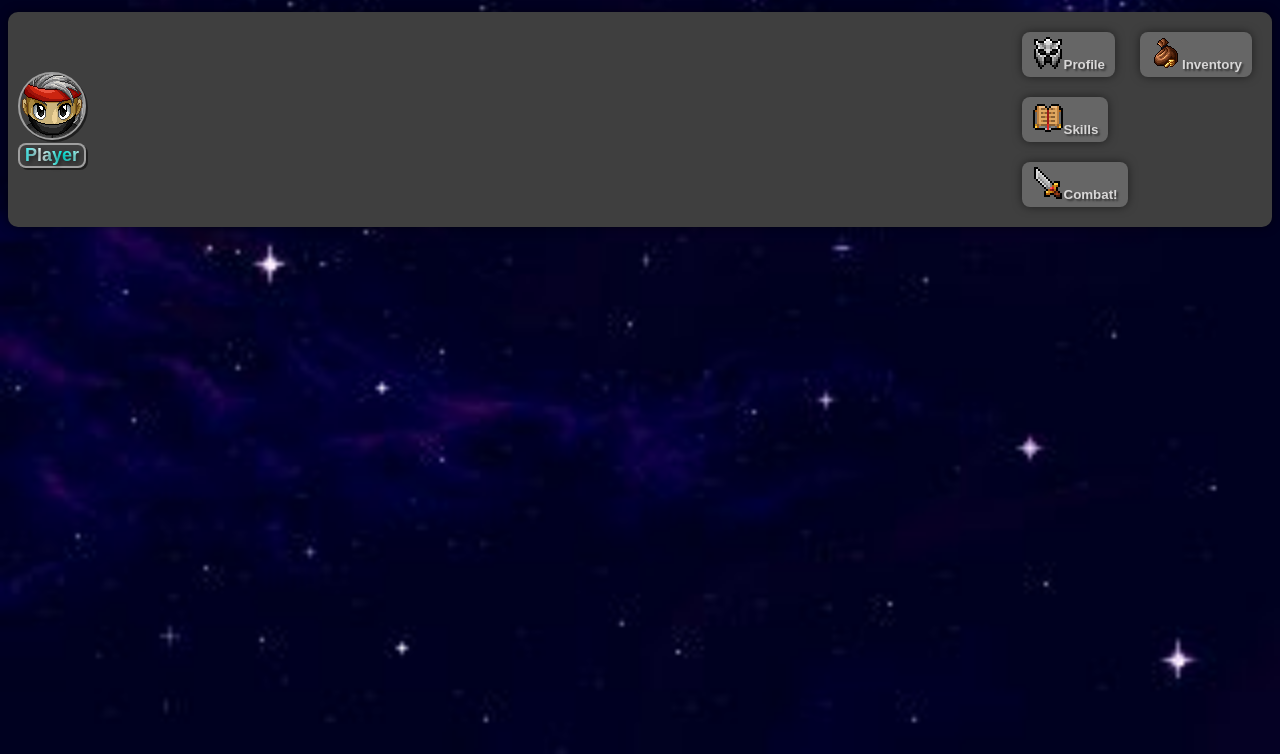
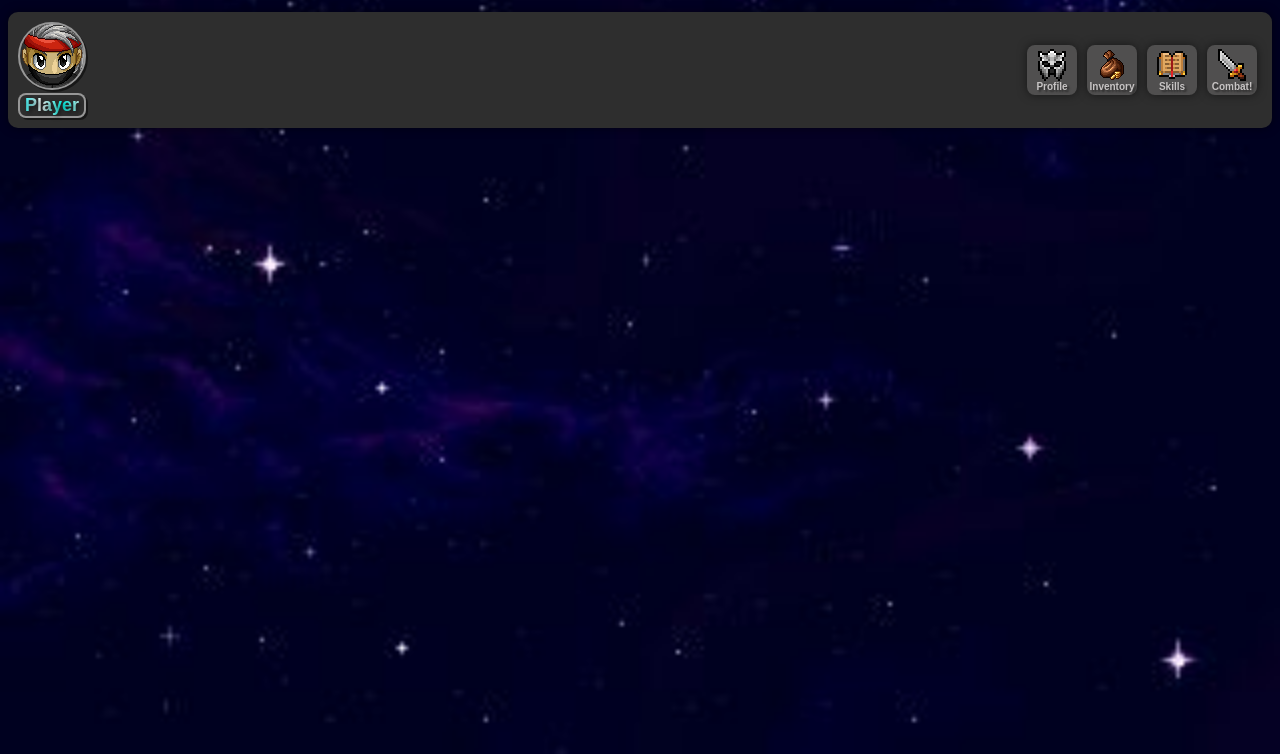
Before and after one commit to V4mpw0L/Rune-Quest, a plain HTML site: page index.html in a window 1280 px wide. Shown: the part 78-832 px from the top of the page. Drawn offline with Linux system fonts and the light colour scheme.

Commit message:
Update styles.css

```diff
--- a/styles.css
+++ b/styles.css
@@ -17,9 +17,59 @@ h1 {
     justify-content: space-between;
     align-items: center;
     padding: 10px;
-    background-color: #3f3f3f;
+    background-color: #2e2e2e;
     border-radius: 10px;
     box-shadow: 0px 0px 10px rgba(0,0,0,0.5);
+}
+
+
+#buttons {
+    display: flex;
+    justify-content: center;
+    margin: 50px
+    padding: 5px 10px;
+    align-items: center;
+    height: 100%;
+}
+
+button {
+    align-items: center;
+    justify-content: center;
+    flex-direction: column;
+    padding: 10px;
+    margin: 5px;
+    border-radius: 8px;
+    border: none;
+    box-shadow: 0 0 10px rgba(0,0,0,0.5);
+    background-color: #504f4f;
+    color: #c7c4c4;
+    text-shadow: 2px 2px 2px rgba(0,0,0,0.5);
+    font-weight: bold;
+    width: 50px;
+    height: 50px;
+    font-size: 10px;
+    display: flex
+
+}
+
+.hidden {
+   display: none;
+}
+
+.clicked {
+   background-color: #999 !important;
+}
+
+@media (min-width: 600px) {
+   body {
+       font-size: 18px;
+   }
+}
+
+@media (max-width: 599px) {
+   body {
+       font-size: 16px;
+   }
 }
 
 #profile {
@@ -40,14 +90,13 @@ h1 {
     background-image: linear-gradient(to right, rgb(6, 251, 251), rgb(255, 255, 255), rgb(0, 255, 242), rgb(255, 255, 255));
     -webkit-background-clip: text;
     color: transparent;
-    text-shadow: 2px 2px 4px rgba(0,0,0,0.5); /* Adicione esta linha */
-    font-weight: bold; /* Adicione esta linha */
+    text-shadow: 2px 2px 4px rgba(0,0,0,0.5);
+    font-weight: bold;
     box-shadow: 0px 0px 25px rgba(0,0,0,0.5);
     box-shadow: 0px 0px 5px rgba(238, 235, 235, 0.5);
-    box-shadow: 2px 2px rgba(0,0,0,0.5); /* Adicione esta linha */
+    box-shadow: 2px 2px rgba(0,0,0,0.5);
     border: 2px solid rgba(255, 255, 255, 0.5);
     border-radius: 8px;
-
 
 }
 
@@ -58,18 +107,8 @@ h1 {
     object-fit: contain;
     box-shadow: 0px 0px 25px rgba(0,0,0,0.5);
     box-shadow: 0px 0px 5px rgba(238, 235, 235, 0.5);
-    box-shadow: 2px 2px rgba(0,0,0,0.5); /* Adicione esta linha */
+    box-shadow: 2px 2px rgba(0,0,0,0.5);
     border: 2px solid rgba(255, 255, 255, 0.5);
-}
-
-#sidebar {
-    position: fixed;
-    top: 0;
-    left: 0;
-    width: 200px;
-    height: 100%;
-    padding: 10px;
-    background-color: #444;
 }
 
 #skillsMenu {
@@ -84,40 +123,3 @@ h1 {
    padding: 10px;
    border-radius: 5px;
 }
-
-button {
-    padding: 5px 10px;
-    margin: 10px;
-    border-radius: 8px;
-    border: none;
-    box-shadow: 0 0 10px rgba(0,0,0,0.5);
-    background-color: #666;
-    color: #d8d7d7;
-    text-shadow: 2px 2px 2px rgba(0,0,0,0.5);
-    font-weight: bold;
-}
-
-
-
-
-.hidden {
-   display: none;
-}
-
-.clicked {
-   background-color: #999 !important;
-}
-
-/* CSS for larger screens */
-@media (min-width: 600px) {
-   body {
-       font-size: 18px;
-   }
-}
-
-/* CSS for smaller screens */
-@media (max-width: 599px) {
-   body {
-       font-size: 16px;
-   }
-}
```
